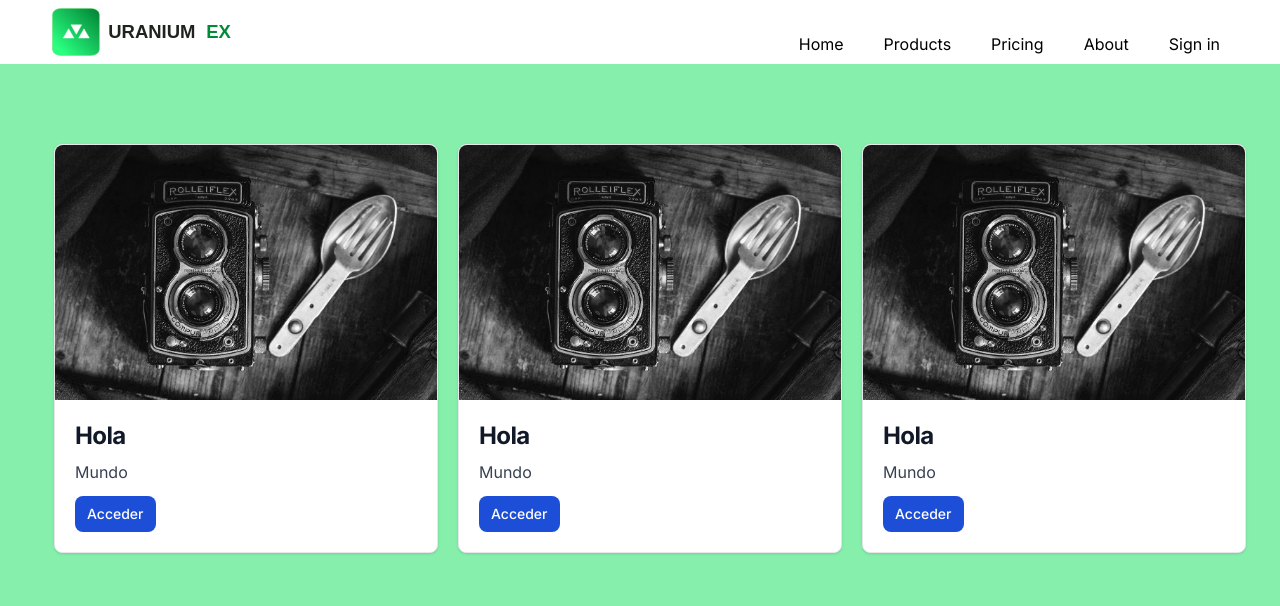
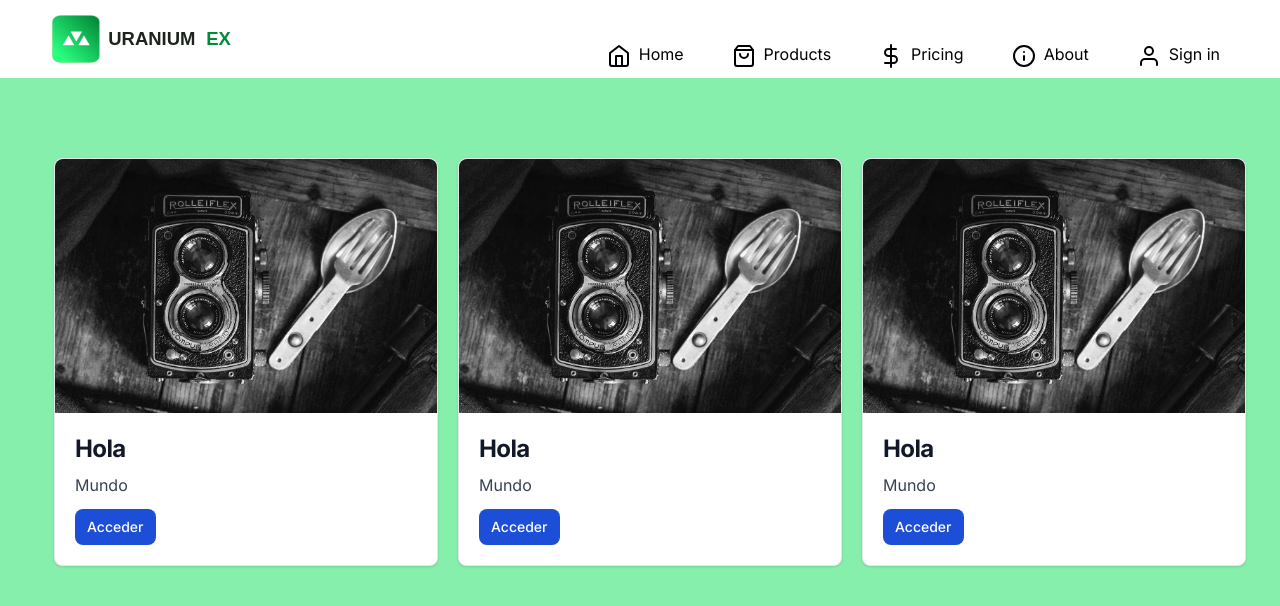
Before and after one commit to Michael-Jimenez-C/Proyecto_dise-o_y_patrones, a Next.js app: page /dashboard in a window 1280 px wide. Shown: the top 606 px of the page. Built offline with nearby package versions, Linux system fonts and the light colour scheme.

Commit message:
Componente boton y decorador

```diff
--- /dev/null
+++ b/src/components/button/Button.jsx
@@ -0,0 +1,16 @@
+'use client'
+import Link from "next/link";
+import { usePathname } from "next/navigation";
+
+export default function Button({href, text, children, className}){
+    const pathName = usePathname();
+    return (<Link
+        key={"menu-" + text}
+        className={`py-2.5 md:px-5 px-4 text-black select-none duration-300 transition-colors hover:cursor-pointer hover:text ${
+          pathName === href ? "active" : ""
+        } ${className}`}
+        href={href}
+      >
+        {children}
+      </Link>)
+}
--- /dev/null
+++ b/src/components/button/ImageButton.jsx
@@ -0,0 +1,10 @@
+'use client'
+import Button from './Button'
+
+export default function ImageButton({src, imageClassName, href, text, className, children}){
+    return (
+    <Button href={href} text={text} children={`flex justify-between ${children}`} className={className}>
+        <img alt="button_item" src={src} className={`px-2 ${imageClassName}`} />
+        {children}
+    </Button>)
+}
--- a/src/components/navbar.tsx
+++ b/src/components/navbar.tsx
@@ -1,30 +1,20 @@
 'use client'
 
-import Link from "next/link";
-import { usePathname } from "next/navigation";
+import ImageButton from '../components/button/ImageButton'
 
 export default function Navbar() {
-  const pathName = usePathname();
   const menu = [
-    ["Home", "/"],
-    ["Products", "/products"],
-    ["Pricing", "/pricing"],
-    ["About", "/about"],
-    ["Sign in", "/login"],
+    ["Home", "/","/home.svg"],
+    ["Products", "/products","/shopping-bag.svg"],
+    ["Pricing", "/pricing","/dollar-sign.svg"],
+    ["About", "/about","/info.svg"],
+    ["Sign in", "/login","/user.svg"],
   ];
   return (
     <nav className="relative md:mx-10 mx-auto mt-8 flex justify-center">
       <ol>
         {menu.map((item) => (
-          <Link
-            key={"menu-" + item[0]}
-            className={`py-2.5 md:px-5 px-4 text-black hover:bg-green-500 select-none hover:cursor-pointer hover:text-green-50 hover:text ${
-              pathName === item[1] ? "active" : ""
-            }`}
-            href={item[1]}
-          >
-            {item[0]}
-          </Link>
+          <ImageButton src={item[2]} imageClassName="inline-block" className="hover:text-green-50 hover:bg-green-500 inline-block" href={item[1]} text={item[0]}>{item[0]}</ImageButton>
         ))}
       </ol>
     </nav>
```
